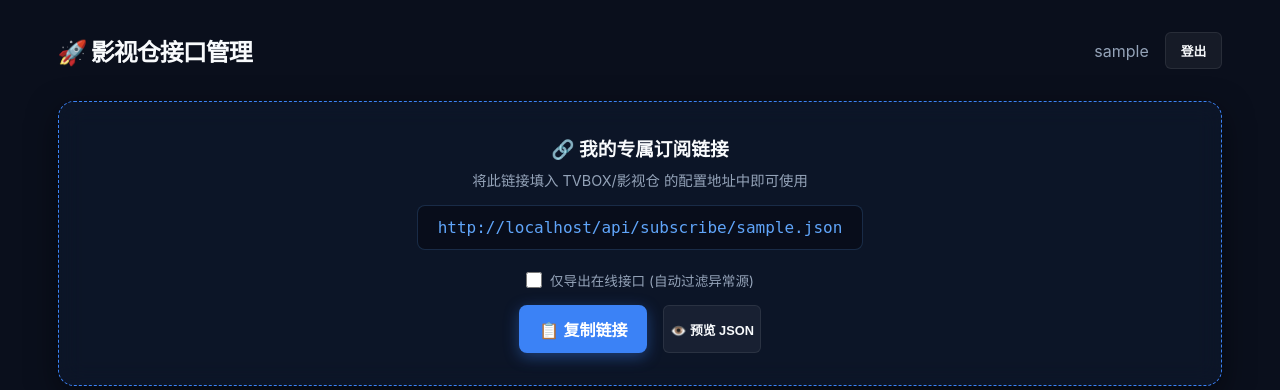
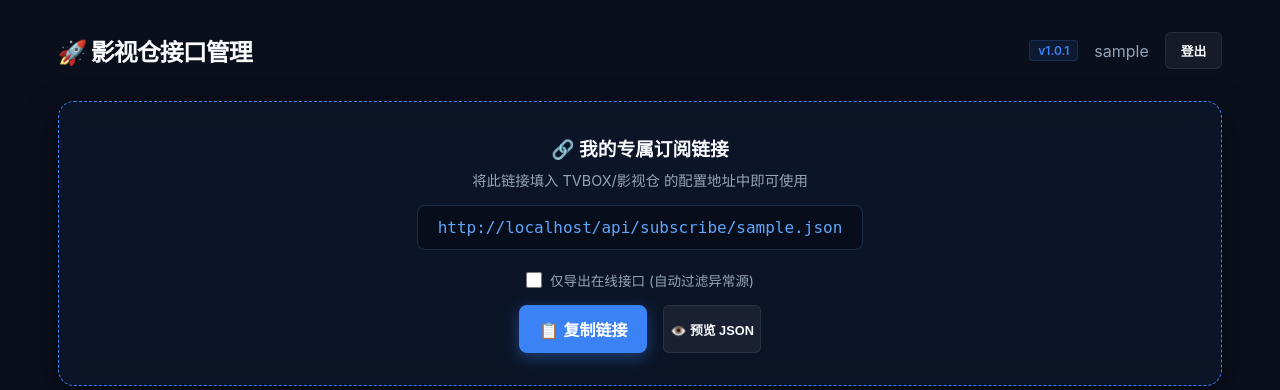
Before and after one commit to eastar23/tvbox-manager, a Flask app: page /dashboard in a window 1280 px wide. Shown: the top 390 px of the page. Run offline with Flask 3, Linux system fonts and the light colour scheme; the visitor is signed in with stand-in values (Sample User, id 1); data that the repository does not hold is empty.

Commit message:
feat: display app version in the top-right corner

```diff
--- a/app.py
+++ b/app.py
@@ -14,13 +14,19 @@ app.wsgi_app = ProxyFix(app.wsgi_app, x_for=1, x_proto=1, x_host=1, x_port=1, x_
 # secret_key 从环境变量读取，容器升级重建后 session 不失效
 app.secret_key = os.environ.get('SECRET_KEY', 'super-secret-starlink-clone-key')
 DATABASE = os.environ.get('DB_PATH', '/app/data/database.db')
+# 基础配置
 REG_CODE = os.environ.get('REG_CODE', '888888')
 BASE_URL = os.environ.get('BASE_URL', '').rstrip('/')
+APP_VERSION = "v1.0.1"  # 当前软件版本号
 
 def get_db():
     conn = sqlite3.connect(DATABASE)
     conn.row_factory = sqlite3.Row
     return conn
+
+@app.context_processor
+def inject_version():
+    return dict(version=APP_VERSION)
 
 def init_db():
     with get_db() as db:
--- a/static/style.css
+++ b/static/style.css
@@ -279,3 +279,14 @@ pre#jsonPreview {
     background: var(--accent);
     color: white;
 }
+
+/* Version Badge */
+.version-tag {
+    background: rgba(59, 130, 246, 0.1);
+    color: var(--accent);
+    padding: 2px 8px;
+    border-radius: 4px;
+    font-size: 0.75rem;
+    font-weight: 600;
+    border: 1px solid rgba(59, 130, 246, 0.2);
+}
--- a/templates/dashboard.html
+++ b/templates/dashboard.html
@@ -51,6 +51,7 @@
         <div class="header">
             <h2 style="font-weight: 800; letter-spacing: -1px;">🚀 影视仓接口管理</h2>
             <div style="display: flex; gap: 1rem; align-items: center;">
+                <span class="version-tag">{{ version }}</span>
                 <span style="color: var(--text-muted)">{{ username }}</span>
                 <a href="{{ url_for('api_logout') }}" class="btn action-btn" style="width:auto; padding: 8px 15px">登出</a>
             </div>
```
